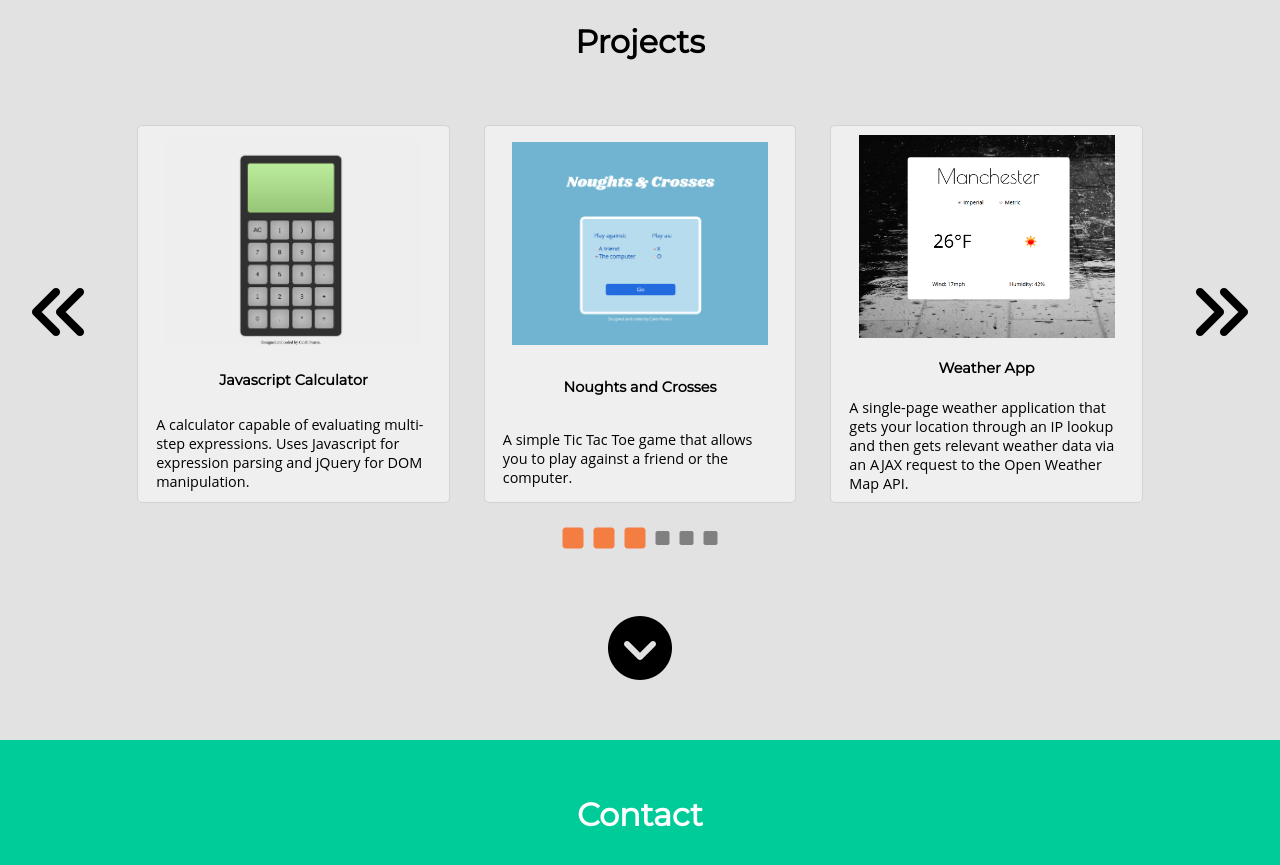
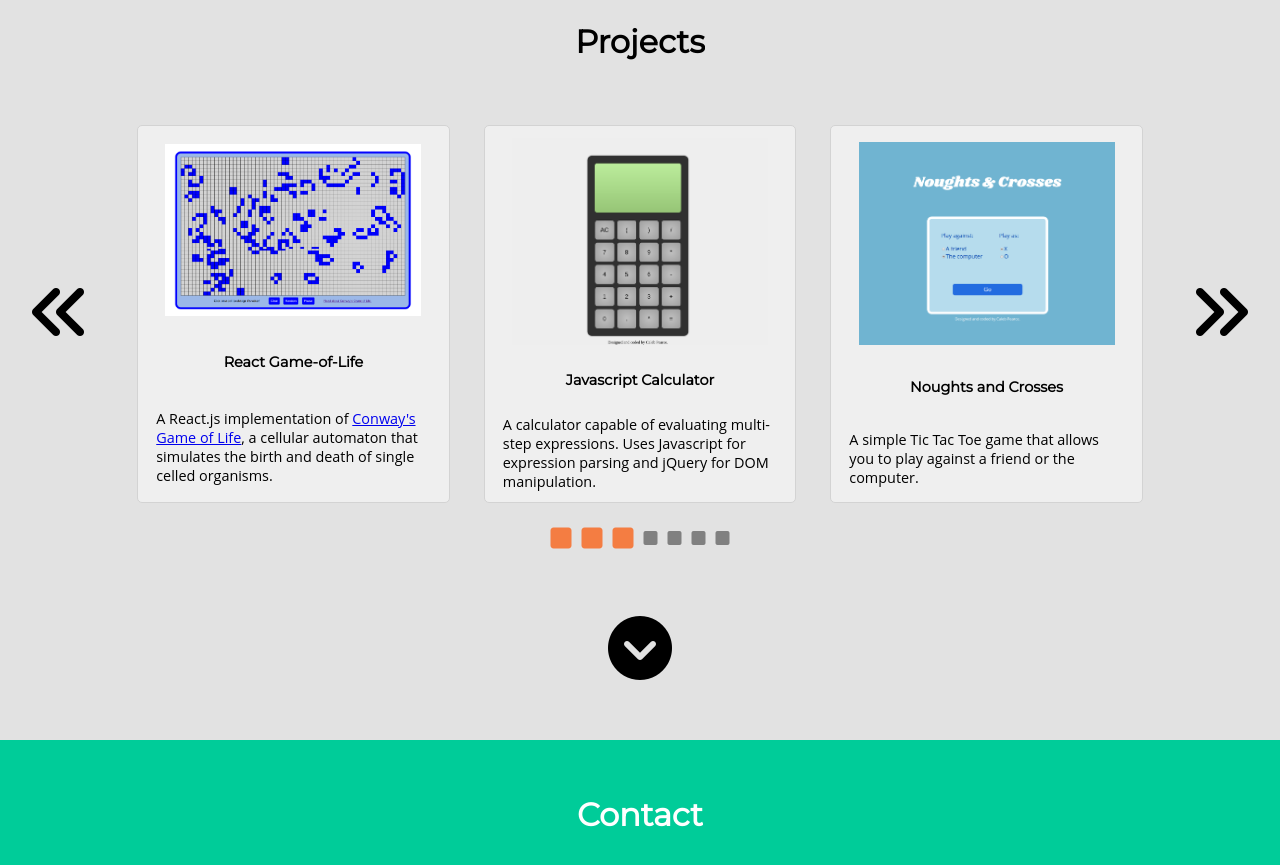
Before and after one commit to cpearce31/cpearce31.github.com, a plain HTML site: page portfolio.htm in a window 1280 px wide. Shown: the part 1560-2425 px from the top of the page. Drawn offline with Linux system fonts and the light colour scheme.

Commit message:
Link and deploy Game of Life app.

```diff
--- a/portfolio.htm
+++ b/portfolio.htm
@@ -83,6 +83,15 @@
         <button type="button" id="scroll-left" class="btn-scroll btn-scroll-horiz left">
           <i class="fa fa-angle-double-left" aria-hidden="true"></i>
         </button>
+        <div class="project" id="project7">
+          <a href="projects/life/index.html" class="project-link">
+            <img class="project-thumbnail"src="resources/life.png"/>
+          </a>
+          <h4>React Game-of-Life</h4>
+          <p class="project-p">
+            A React.js implementation of <a href="https://en.wikipedia.org/wiki/Conway's_Game_of_Life">Conway's Game of Life</a>, a cellular automaton that simulates the birth and death of single celled organisms.
+          </p>
+        </div>
         <div class="project" id="project1">
           <a href="projects/calc/calc.htm" class="project-link">
             <img class="project-thumbnail"src="resources/calc.png"/>
@@ -148,6 +157,7 @@
         <i class="fa fa-square tick" aria-hidden="true"></i>
         <i class="fa fa-square tick" aria-hidden="true"></i>
         <i class="fa fa-square tick" aria-hidden="true"></i>
+        <i class="fa fa-square tick" aria-hidden="true"></i>
       </p>
       <button type="button" class="btn-scroll" id="projects-down">
         <i class="fa fa-chevron-circle-down" aria-hidden="true"></i>
--- a/portfolio.js
+++ b/portfolio.js
@@ -110,13 +110,13 @@ function main () {
   let currentCenterProject;
 
   right.addEventListener('click', () => {
-    if (width <= 980 && currentCenterProject !== 5) {
+    if (width <= 980 && currentCenterProject !== 6) {
       projects[currentCenterProject].style.display = 'none';
       projects[currentCenterProject + 1].style.display = 'inline-flex';
       ticks[currentCenterProject].classList.toggle('tick-active');
       ticks[currentCenterProject + 1].classList.toggle('tick-active');
       currentCenterProject++;
-    } else if (width > 980 && currentCenterProject !== 4) {
+    } else if (width > 980 && currentCenterProject !== 5) {
       projects[currentCenterProject - 1].style.display = 'none';
       projects[currentCenterProject + 2].style.display = 'inline-flex';
       ticks[currentCenterProject - 1].classList.toggle('tick-active');
```
Also changed, not shown: resources/life.png (added).
